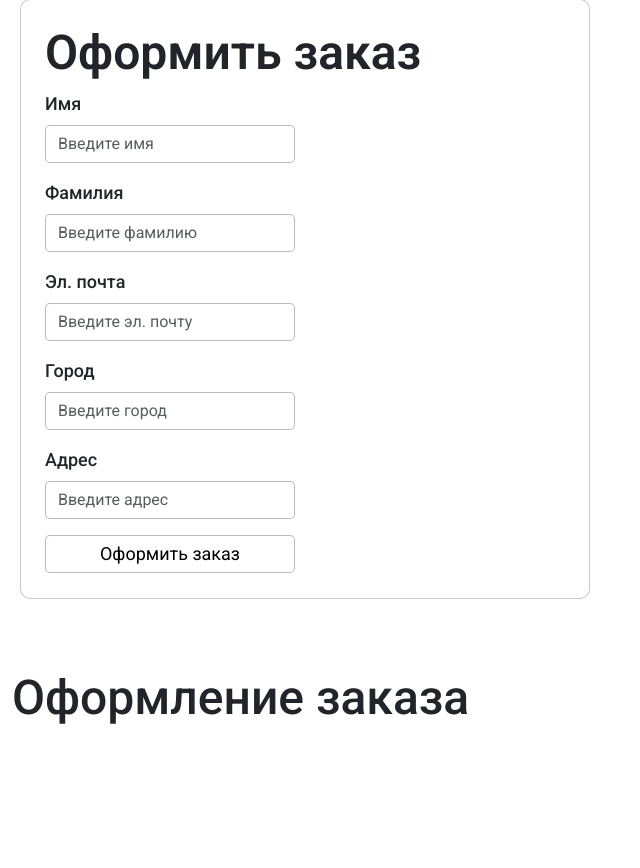
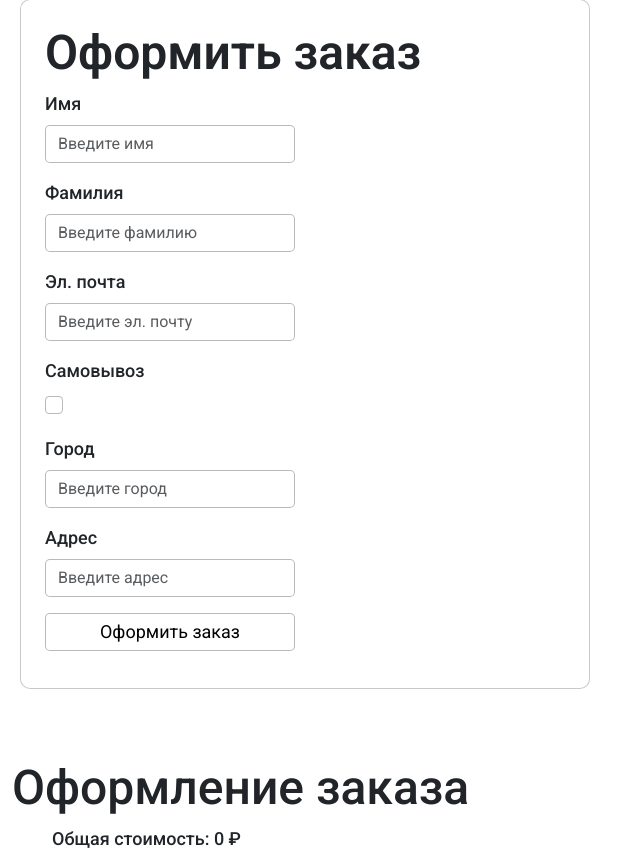
Before and after one commit to icanstillhearyou/kursa4-pizza29, a Django app: page /orders/create/ in a window 1280 px wide. Shown: the part 105-973 px from the top of the page, without its empty margins (0-640 px from the left). Before the commit the page ends 829 px from the top, so only its background shows below. Run offline with Django 5.2, Linux system fonts and the light colour scheme; some libraries are stand-ins or nearby versions.

Commit message:
добавлен самовывоз

```diff
--- a/pizza29/main/static/css/base.css
+++ b/pizza29/main/static/css/base.css
@@ -656,6 +656,14 @@ h5 {
     border-radius: 10px;
 }
 
+.profile2 {
+    width: 570px;
+    height: 690px;
+    margin-top: 100px;
+    border: 1px solid #00000036;
+    border-radius: 10px;
+}
+
 .box2 {
     margin-top: 212px;
     margin-left: 20px;
--- a/pizza29/orders/admin.py
+++ b/pizza29/orders/admin.py
@@ -22,7 +22,7 @@ class OrderItemInLine(admin.TabularInline):
 @admin.register(Order)
 class OrderAdmin(admin.ModelAdmin):
     list_display = ['id', 'first_name', 'last_name', 'email',
-                    'adress', 'city', 'paid',  # order_stripe_payment,
+                    'adress', 'city', 'is_pickup', 'paid',  # order_stripe_payment,
                     'created', 'updated']
     list_filter = ['paid', 'updated', 'created']
     inlines = [OrderItemInLine]
--- a/pizza29/orders/forms.py
+++ b/pizza29/orders/forms.py
@@ -1,11 +1,13 @@
-# orders/forms.py
 from django import forms
 from .models import Order
 
 class OrderCreateForm(forms.ModelForm):
     class Meta:
         model = Order
-        fields = ['first_name', 'last_name', 'email', 'adress', 'city']  # Убрал 'user'
+        fields = ['first_name', 'last_name', 'email', 'city', 'adress', 'is_pickup']
+        widgets = {
+            'is_pickup': forms.CheckboxInput(),
+        }
 
     def __init__(self, *args, **kwargs):
         self.request = kwargs.pop('request', None)
@@ -15,6 +17,21 @@ class OrderCreateForm(forms.ModelForm):
             self.initial['last_name'] = self.request.user.last_name
             self.initial['email'] = self.request.user.email
 
+    def clean(self):
+        cleaned_data = super().clean()
+        is_pickup = cleaned_data.get('is_pickup')
+        city = cleaned_data.get('city')
+        adress = cleaned_data.get('adress')
+
+        # Если не самовывоз, проверяем наличие города и адреса
+        if not is_pickup:
+            if not city:
+                self.add_error('city', 'Это поле обязательно для доставки')
+            if not adress:
+                self.add_error('adress', 'Это поле обязательно для доставки')
+
+        return cleaned_data
+
     def save(self, commit=True):
         order = super().save(commit=False)
         if self.request and self.request.user.is_authenticated:
--- a/pizza29/orders/models.py
+++ b/pizza29/orders/models.py
@@ -12,12 +12,12 @@ class Order(models.Model):
     first_name = models.CharField(max_length=50)
     last_name = models.CharField(max_length=50)
     email = models.EmailField()
-    city = models.CharField(max_length=100)
-    adress = models.CharField(max_length=250)
+    city = models.CharField(max_length=100, blank=True)  # Пустое разрешено
+    adress = models.CharField(max_length=250, blank=True)  # Пустое разрешено
+    is_pickup = models.BooleanField(default=False, verbose_name='Самовывоз')  # Поле самовывоза
     created = models.DateTimeField(auto_now_add=True)
     updated = models.DateTimeField(auto_now=True)
     paid = models.BooleanField(default=False)
-    # stripe_id = models.CharField(max_length=250, blank=True)
 
     class Meta:
         ordering = ['-created']
--- a/pizza29/orders/templates/order/create.html
+++ b/pizza29/orders/templates/order/create.html
@@ -4,39 +4,73 @@
 {% block title %}Оформление заказа{% endblock title %}
 
 {% block content %}
+    <style>
+        .errorlist {
+            display: inline-block;
+            color: red;
+            font-size: 12px;
+            margin-left: 13px;
+            vertical-align: middle;
+            list-style: none;
+            padding: 0;
+        }
+        .errorlist li {
+            margin: 0;
+        }
+        .field-with-error {
+            display: inline-flex;
+            align-items: center;
+            width: 100%;
+        }
+    </style>
     <div class="forcreate">
-        <div class="profile bg-white p-4 m-4 mx-2">
+        <div class="profile2 bg-white p-4 m-4 mx-2">
             <h2 class="mb-2">Оформить заказ</h2>
             <form action="" method="post" class="order-form">
                 {% csrf_token %}
                 <div class="col-md-12 mb-3">
                     <label for="id_first_name" class="form-label">Имя</label>
                     <input type="text" class="form-control form-styleprofile" id="id_first_name"
-                    name="first_name" placeholder="Введите имя" value="{{ form.first_name.value|default:'' }}" required>
+                           name="first_name" placeholder="Введите имя" value="{{ form.first_name.value|default:'' }}" required>
+                    {{ form.first_name.errors }}
                 </div>
                 <div class="col-md-12 mb-3">
                     <label for="id_last_name" class="form-label">Фамилия</label>
                     <input type="text" class="form-control form-styleprofile" id="id_last_name"
-                    name="last_name" placeholder="Введите фамилию" value="{{ form.last_name.value|default:'' }}" required>
+                           name="last_name" placeholder="Введите фамилию" value="{{ form.last_name.value|default:'' }}" required>
+                    {{ form.last_name.errors }}
                 </div>
                 <div class="col-md-12 mb-3">
                     <label for="id_email" class="form-label">Эл. почта</label>
                     <input type="text" class="form-control form-styleprofile" id="id_email"
-                    name="email" placeholder="Введите эл. почту" value="{{ form.email.value|default:'' }}" required>
+                           name="email" placeholder="Введите эл. почту" value="{{ form.email.value|default:'' }}" required>
+                    {{ form.email.errors }}
+                </div>
+                <div class="col-md-12 mb-3">
+                    <label for="id_is_pickup" class="form-label d-block" style="display: block;">Самовывоз</label>
+                    <input type="checkbox" class="form-check-input" id="id_is_pickup"
+                           name="is_pickup" {% if form.is_pickup.value %}checked{% endif %}
+                            style="width: 18px; height: 18px; margin-left: 0;">
+                    {{ form.is_pickup.errors }}
                 </div>
                 <div class="col-md-12 mb-3">
                     <label for="id_city" class="form-label">Город</label>
-                    <input type="text" class="form-control form-styleprofile" id="id_city"
-                    name="city" placeholder="Введите город" value="{{ form.city.value|default:'' }}" required>
+                    <div class="field-with-error">
+                        <input type="text" class="form-control form-styleprofile" id="id_city"
+                               name="city" placeholder="Введите город" value="{{ form.city.value|default:'' }}">
+                        {{ form.city.errors }}
+                    </div>
                 </div>
                 <div class="col-md-12 mb-3">
                     <label for="id_adress" class="form-label">Адрес</label>
-                    <input type="text" class="form-control form-styleprofile" id="id_adress"
-                    name="adress" placeholder="Введите адрес" value="{{ form.adress.value|default:'' }}" required>
+                    <div class="field-with-error">
+                        <input type="text" class="form-control form-styleprofile" id="id_adress"
+                               name="adress" placeholder="Введите адрес" value="{{ form.adress.value|default:'' }}">
+                        {{ form.adress.errors }}
+                    </div>
                 </div>
 
                 <p><input type="submit" value="Оформить заказ"></p>
-                {% csrf_token %}
             </form>
         </div>
         <div class="checkout">
@@ -47,8 +81,8 @@
                         {{ item.quantity }} x {{ item.product.name }}
                         <p>{{ item.total_price }} ₽</p>
                     </li>
-                    <p>Общая стоимость: {{ cart.get_total_price }} ₽</p>
                 {% endfor %}
+                <p>Общая стоимость: {{ cart.get_total_price }} ₽</p>
             </div>
         </div>
     </div>
```
Also changed, not shown: pizza29/orders/views.py (+3 -7 lines), pizza29/orders/migrations/0004_order_is_pickup_alter_order_adress_alter_order_city.py (added).
